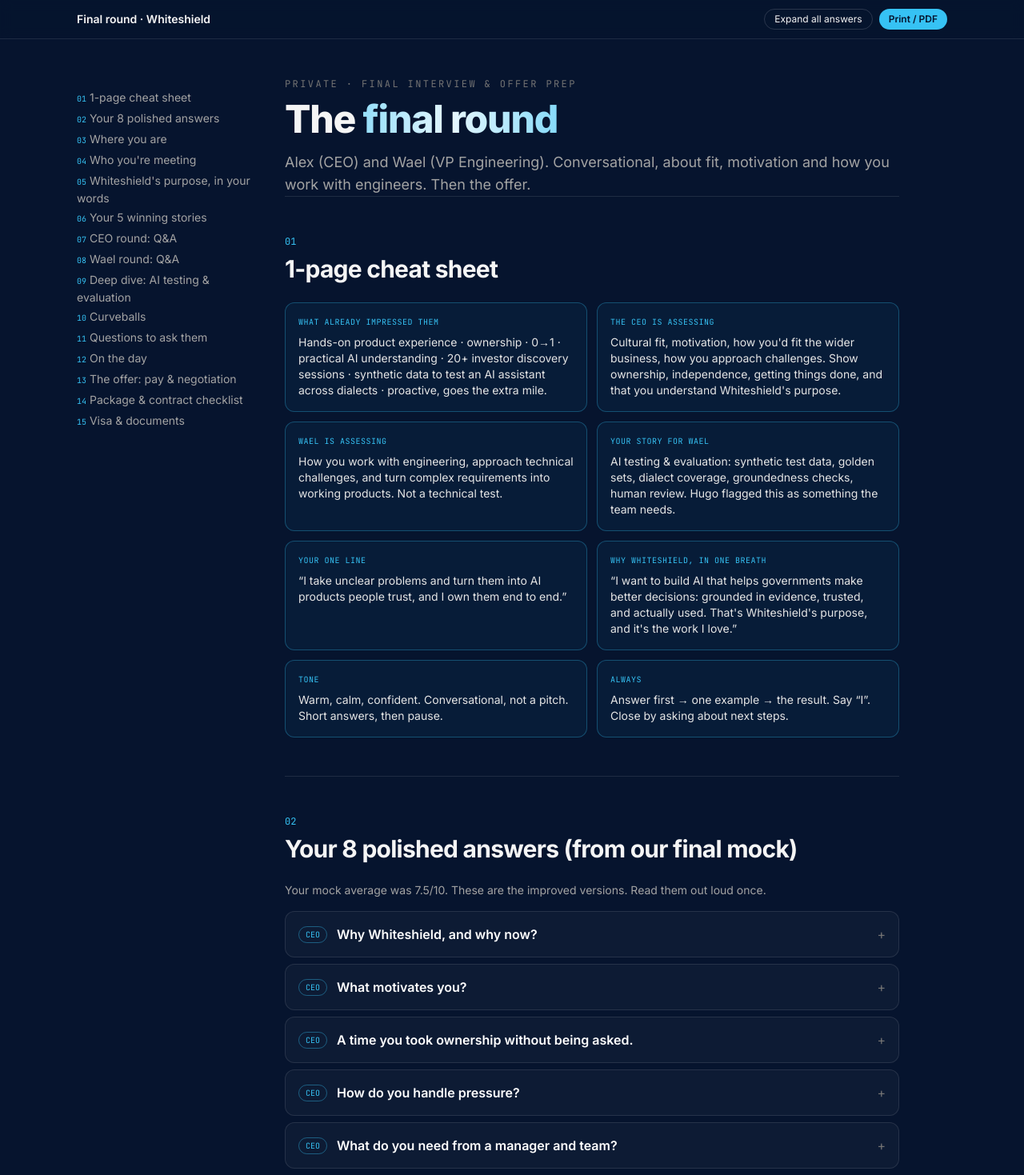
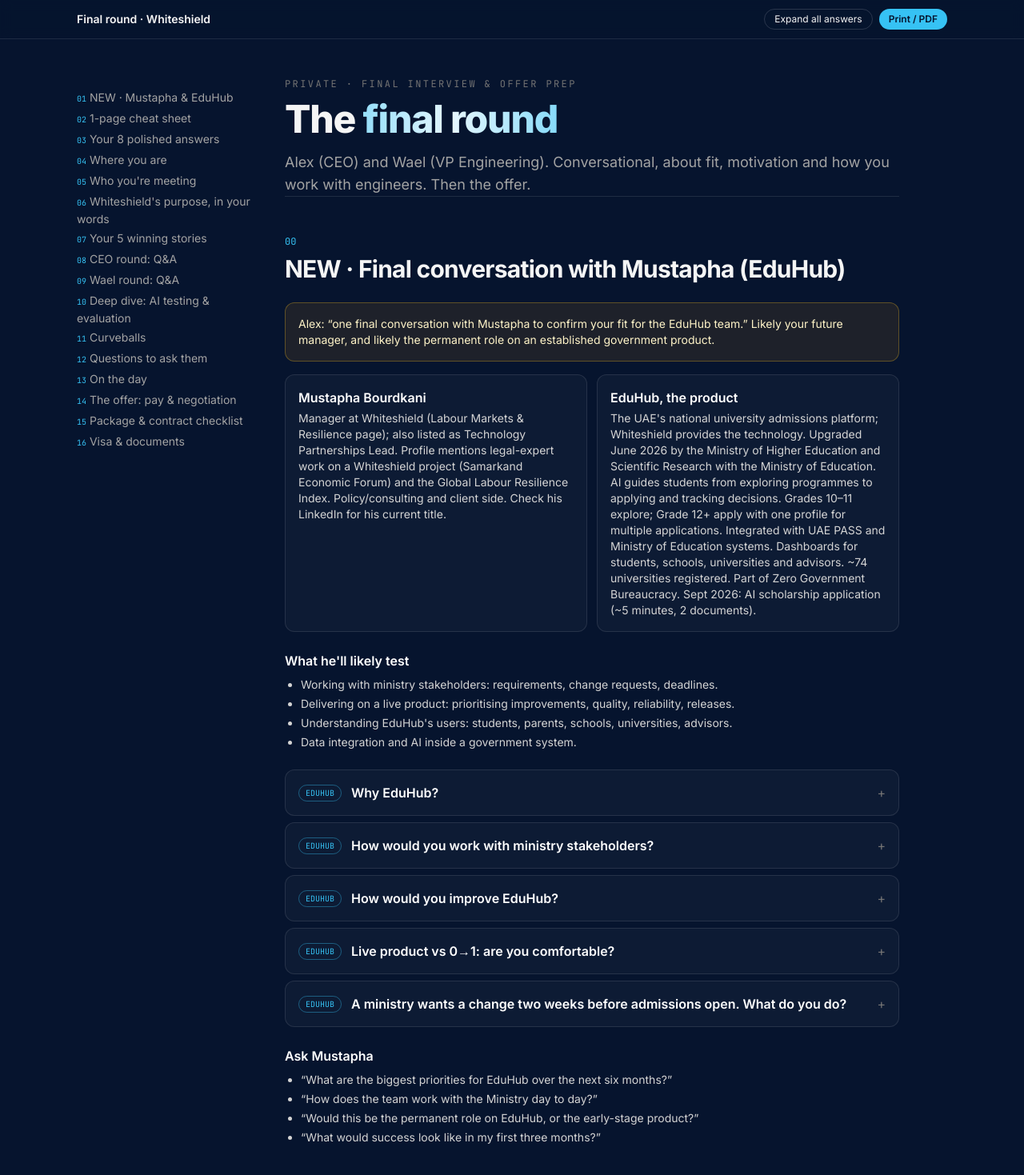
Before and after one commit to NadaAhmed97/AIProductManager, a Next.js app: page /final in a window 1280 px wide. Shown: the top 1469 px of the page at 80% size. Built offline with nearby package versions, Linux system fonts and the light colour scheme.

Commit message:
Add Mustapha / EduHub section to final booklet
Co-Authored-By: Claude Opus 5.5 <noreply@anthropic.com>
Claude-Session: https://claude.ai/code/session_015xZK9iRfqd6oijE83DcFUS

```diff
--- a/components/FinalBooklet.tsx
+++ b/components/FinalBooklet.tsx
@@ -6,6 +6,7 @@ import { useEffect, useState } from "react";
 // Private, unlinked, noindex. Same layout as the Hugo booklet.
 
 const toc = [
+  ["eduhub", "NEW · Mustapha & EduHub"],
   ["cheat", "1-page cheat sheet"],
   ["mock", "Your 8 polished answers"],
   ["stage", "Where you are"],
@@ -95,6 +96,37 @@ export default function FinalBooklet() {
             <h1 className="mt-3 text-4xl font-extrabold tracking-tight md:text-5xl">The <span className="shimmer">final round</span></h1>
             <p className="mt-4 text-lg text-neutral-400">Alex (CEO) and Wael (VP Engineering). Conversational, about fit, motivation and how you work with engineers. Then the offer.</p>
           </div>
+
+
+          {/* EduHub round */}
+          <S id="eduhub" n={0} title="NEW · Final conversation with Mustapha (EduHub)">
+            <Note>Alex: “one final conversation with Mustapha to confirm your fit for the EduHub team.” Likely your future manager, and likely the permanent role on an established government product.</Note>
+            <Grid>
+              <T t="Mustapha Bourdkani">Manager at Whiteshield (Labour Markets &amp; Resilience page); also listed as Technology Partnerships Lead. Profile mentions legal-expert work on a Whiteshield project (Samarkand Economic Forum) and the Global Labour Resilience Index. Policy/consulting and client side. Check his LinkedIn for his current title.</T>
+              <T t="EduHub, the product">The UAE's national university admissions platform; Whiteshield provides the technology. Upgraded June 2026 by the Ministry of Higher Education and Scientific Research with the Ministry of Education. AI guides students from exploring programmes to applying and tracking decisions. Grades 10–11 explore; Grade 12+ apply with one profile for multiple applications. Integrated with UAE PASS and Ministry of Education systems. Dashboards for students, schools, universities and advisors. ~74 universities registered. Part of Zero Government Bureaucracy. Sept 2026: AI scholarship application (~5 minutes, 2 documents).</T>
+            </Grid>
+            <h3 className="mt-6 font-semibold text-white">What he'll likely test</h3>
+            <ul className="mt-2 list-disc space-y-1 pl-5 text-sm text-neutral-300">
+              <li>Working with ministry stakeholders: requirements, change requests, deadlines.</li>
+              <li>Delivering on a live product: prioritising improvements, quality, reliability, releases.</li>
+              <li>Understanding EduHub's users: students, parents, schools, universities, advisors.</li>
+              <li>Data integration and AI inside a government system.</li>
+            </ul>
+            <div className="mt-6 space-y-2">
+              <QA tag="EduHub" q="Why EduHub?" a={<Say>It shapes students' futures at national scale, and it's a great example of what Whiteshield does: technology helping government deliver better outcomes. I also like that it's live. Improving a product people rely on is a different, rewarding challenge from building from zero.</Say>} />
+              <QA tag="EduHub" q="How would you work with ministry stakeholders?" a={<Say>At Law71 I worked directly with the UAE Ministry of Foreign Affairs and EDGE Group. I keep one visible backlog, turn requests into clear requirements, make trade-offs visible, and bring compliance into acceptance criteria early so there are fewer last-minute surprises. And I listen first: the ministry often understands its problem better than any spec.</Say>} />
+              <QA tag="EduHub" q="How would you improve EduHub?" a={<><Say>First I'd look at the data and talk to users to find the biggest friction. Some hypotheses I'd test:</Say><ul className="list-disc pl-5"><li>Personalised programme recommendations from grades and interests (like my Career Navigator onboarding).</li><li>Reducing application drop-off: funnel analytics, saved progress, reminders.</li><li>Arabic-first experience and support for parents, since families decide together.</li><li>Better insight for the ministry: programme demand, drop-off points, links to labour-market needs.</li></ul></>} />
+              <QA tag="EduHub" q="Live product vs 0→1: are you comfortable?" a={<Say>Yes. At Mumzworld I owned a live app with 5M+ users and delivered through peak events like Black Friday with 99.9% uptime. On a live product, reliability and trust come first and changes are planned carefully. I enjoy both.</Say>} />
+              <QA tag="EduHub" q="A ministry wants a change two weeks before admissions open. What do you do?" a={<Say>Understand the reason and the risk first. Close to a peak period, stability comes first, so I'd assess impact with engineering, offer options (a safe minimal change now, the rest after the peak), align internally, and agree the decision with the ministry in writing. If it's critical, we ship it with extra testing and a rollback plan.</Say>} />
+            </div>
+            <h3 className="mt-6 font-semibold text-white">Ask Mustapha</h3>
+            <ul className="mt-2 list-disc space-y-1 pl-5 text-sm text-neutral-300">
+              <li>“What are the biggest priorities for EduHub over the next six months?”</li>
+              <li>“How does the team work with the Ministry day to day?”</li>
+              <li>“Would this be the permanent role on EduHub, or the early-stage product?”</li>
+              <li>“What would success look like in my first three months?”</li>
+            </ul>
+          </S>
 
           {/* 1 */}
           <S id="cheat" n={1} title="1-page cheat sheet">
```
